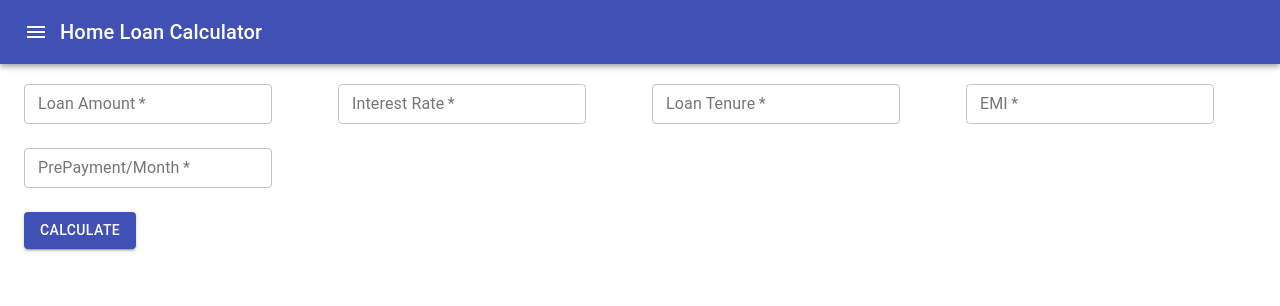
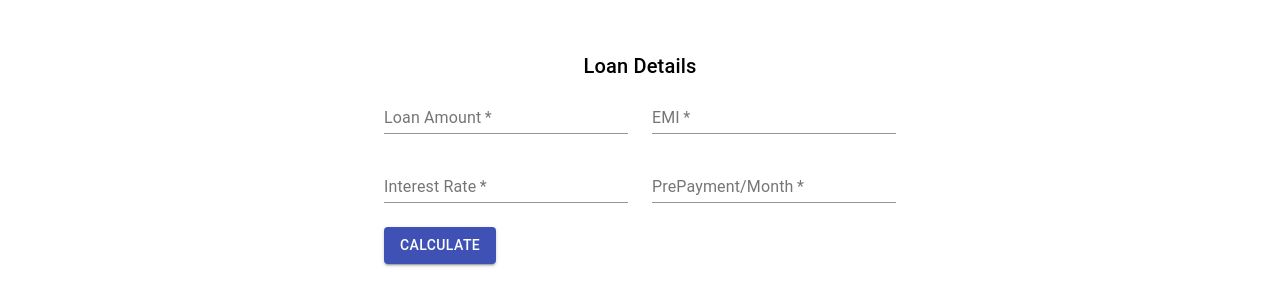
Before and after one commit to patelvimal/HomeLoanScheduler, a React (Create React App) app: page / in a window 1280 px wide. Shown: the top 306 px of the page. Built offline with nearby package versions, Linux system fonts and the light colour scheme.

Commit message:
Project Structure refactored

```diff
--- a/src/App.js
+++ b/src/App.js
@@ -1,29 +1,34 @@
-import React from 'react';
-import AppBar from '@material-ui/core/AppBar';
-import Toolbar from '@material-ui/core/Toolbar';
-import Typography from '@material-ui/core/Typography';
+import React,{Component} from 'react';
+import LoanForm from './components/form/LoanForm';
+import LoanReport from './components/report/LoanReport';
 
-import IconButton from '@material-ui/core/IconButton';
-import MenuIcon from '@material-ui/icons/Menu';
-import LoanForm from './LoanForm';
-import './App.scss';
+import './assets/App.scss';
 
-function App() {
-	return (
-		<React.Fragment>
-			<AppBar position="static">
-				<Toolbar>
-					<IconButton edge="start" color="inherit" aria-label="menu">
-						<MenuIcon />
-					</IconButton>
-					<Typography variant="h6">
-						Home Loan Calculator
-	    			</Typography>
-				</Toolbar>
-			</AppBar>
-			<LoanForm/>
-		</React.Fragment>
-	);
+export default class App extends Component {
+
+	constructor() {
+		super();
+		this.state = {
+
+		};
+	}
+
+
+	onFormSubmit = (loanDetails) => {
+		console.log(loanDetails);
+	}
+
+	render() {
+		return (
+			<React.Fragment>
+				<div className="container">
+					<LoanForm onSubmit={this.onFormSubmit} />
+				</div>
+				<div className="">
+					{/* <LoanReport /> */}
+				</div>
+			</React.Fragment >
+		)
+	}
+
 }
-
-export default App;
--- a/src/App.scss
+++ /dev/null
@@ -1,3 +0,0 @@
-.calc-form {
-  margin-top: 20px;;
-}
--- a/src/LoanForm.jsx
+++ /dev/null
@@ -1,110 +0,0 @@
-import React, { Component } from 'react';
-import Container from '@material-ui/core/Container';
-import TextField from '@material-ui/core/TextField';
-import Grid from '@material-ui/core/Grid';
-import Paper from '@material-ui/core/Paper';
-import Button from '@material-ui/core/Button';
-import LoanResult from './LoanResult';
-import './LoanForm.scss';
-import {calcHomeLoan} from './calculate-service';
-
-export default class LoanForm extends Component {
-
-    constructor(){
-        super();
-        this.state= {
-            rows :null  ,
-            interestRate:null,
-            emi:null,
-            loanAmount:null
-        }
-    }
-
-    onChange=(event)=>{
-        //console.log(event);
-        this.setState({
-            [event.target.name]:event.target.value
-        })
-    }
-    onSubmit=()=> {
-        var result = calcHomeLoan(this.state.loanAmount,this.state.emi,this.state.interestRate);
-        this.setState({
-            rows:result
-        })
-    }
-
-    render() {
-        const {rows} = this.state;
-        const resultView =()=>{
-			return 	<Grid container spacing="3">
-						<Grid item xs={12}>
-							<LoanResult dataSource={rows}/>
-						</Grid>
-					</Grid>
-		};
-        return (
-            <Container maxWidth="lg" className="calc-form">
-
-				{ !rows ?
-					<Grid container spacing={3}>
-					<Grid item xs={3}>
-						<TextField
-							required
-							id="filled-required"
-							label="Loan Amount"
-							variant="outlined"
-                            size="small"
-                            name="loanAmount"
-                            onChange={this.onChange}
-						/>
-					</Grid>
-					<Grid item xs={3}>
-						<TextField
-							required
-							id="filled-required"
-							label="Interest Rate"
-							variant="outlined"
-                            size="small"
-                            name="interestRate"
-                            onChange={this.onChange}
-						/>
-					</Grid>
-					<Grid item xs={3}>
-						<TextField
-							required
-							id="filled-required"
-							label="Loan Tenure"
-							variant="outlined"
-							size="small"
-						/>
-					</Grid>
-					<Grid item xs={3}>
-					<TextField
-							required
-							id="filled-required"
-							label="EMI"
-							variant="outlined"
-                            size="small"
-                            name="emi"
-                            onChange={this.onChange}
-						/>
-					</Grid>
-                    <Grid item xs={3}>
-					<TextField
-							required
-							id="filled-required"
-							label="PrePayment/Month"
-							variant="outlined"
-							size="small"
-						/>
-					</Grid>
-					<Grid item xs={12}>
-						<Button variant="contained" color="primary" onClick={this.onSubmit}>Calculate</Button>
-					</Grid>
-				</Grid>
-	:
-				resultView()}
-			</Container>
-        )
-    }
-}
--- a/src/index.scss
+++ b/src/assets/App.scss
@@ -11,3 +11,8 @@ code {
   font-family: source-code-pro, Menlo, Monaco, Consolas, 'Courier New',
     monospace;
 }
+
+.container {
+  width: 40%;
+  margin: 50px auto;
+}
--- /dev/null
+++ b/src/components/form/LoanForm.jsx
@@ -0,0 +1,94 @@
+import React, { Component } from 'react';
+import Typography from '@material-ui/core/Typography';
+import Grid from '@material-ui/core/Grid';
+import TextField from '@material-ui/core/TextField';
+import FormControlLabel from '@material-ui/core/FormControlLabel';
+import Checkbox from '@material-ui/core/Checkbox';
+import Container from '@material-ui/core/Container';
+import Paper from '@material-ui/core/Paper';
+import Button from '@material-ui/core/Button';
+import './LoanForm.scss';
+
+export default class LoanForm extends Component {
+    constructor() {
+        super();
+        this.state = {
+            rows: null,
+            interestRate: null,
+            emi: null,
+            loanAmount: null
+        }
+    }
+
+    onChange = (event) => {
+        //console.log(event);
+        this.setState({
+            [event.target.name]: event.target.value
+        })
+    }
+    onSubmit = () => {
+        this.props.onSubmit(this.state);
+        // var result = calcHomeLoan(this.state.loanAmount, this.state.emi, this.state.interestRate);
+        // this.setState({
+        //     rows: result
+        // })
+    }
+
+    render() {
+        const { rows } = this.state;
+        return (
+            <React.Fragment>
+                <Typography variant="h6" gutterBottom className="form-title">
+                    Loan Details
+                </Typography>
+                <Grid container spacing={3}>
+                    <Grid item xs={12} md={6}>
+                        <TextField
+							required
+							id="filled-required"
+							label="Loan Amount"
+                            size="small"
+                            name="loanAmount"
+                            onChange={this.onChange}
+                            fullWidth
+						/>
+                    </Grid>
+                    <Grid item xs={12} md={6}>
+                        <TextField
+							required
+							id="filled-required"
+							label="EMI"
+                            size="small"
+                            name="emi"
+                            onChange={this.onChange}
+                            fullWidth
+						/>
+                    </Grid>
+                    <Grid item xs={12} md={6}>
+                        <TextField
+							required
+							id="filled-required"
+							label="Interest Rate"
+                            size="small"
+                            name="interestRate"
+                            onChange={this.onChange}
+                            fullWidth
+						/>
+                    </Grid>
+                    <Grid item xs={12} md={6}>
+                        <TextField
+							required
+							id="filled-required"
+							label="PrePayment/Month"
+                            size="small"
+                            fullWidth
+						/>
+                    </Grid>
+                    <Grid item xs={12}>
+                        <Button variant="contained" color="primary" onClick={this.onSubmit}>Calculate</Button>
+                    </Grid>
+                </Grid>
+            </React.Fragment>
+        )
+    }
+}
--- /dev/null
+++ b/src/components/form/LoanForm.scss
@@ -0,0 +1,3 @@
+.form-title {
+    text-align: center;
+}
--- a/src/LoanResult.jsx
+++ b/src/components/report/LoanReport.jsx
@@ -1,5 +1,5 @@
 import React, { Component } from 'react';
-import './LoanResult.scss';
+
 import Table from '@material-ui/core/Table';
 import TableBody from '@material-ui/core/TableBody';
 import TableCell from '@material-ui/core/TableCell';
@@ -7,7 +7,7 @@ import TableContainer from '@material-ui/core/TableContainer';
 import TableHead from '@material-ui/core/TableHead';
 import TableRow from '@material-ui/core/TableRow';
 import Paper from '@material-ui/core/Paper';
-
+import './LoanReport.scss';
 export default class LoanResult extends Component {
 
     constructor(){
--- a/src/index.js
+++ b/src/index.js
@@ -1,6 +1,5 @@
 import React from 'react';
 import ReactDOM from 'react-dom';
-import './index.scss';
 import App from './App';
 import * as serviceWorker from './serviceWorker';
 
```
Also changed, not shown: src/assets/constants.scss (added), src/assets/fonts.scss (added), src/components/report/LoanReport.scss (added), src/shared/calculate-service.js (renamed from src/calculate-service.js).
